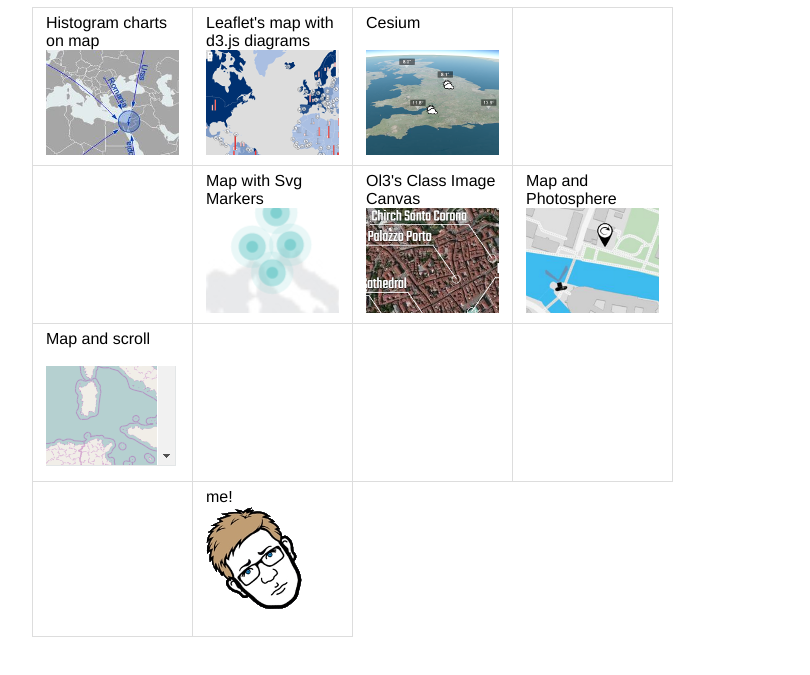
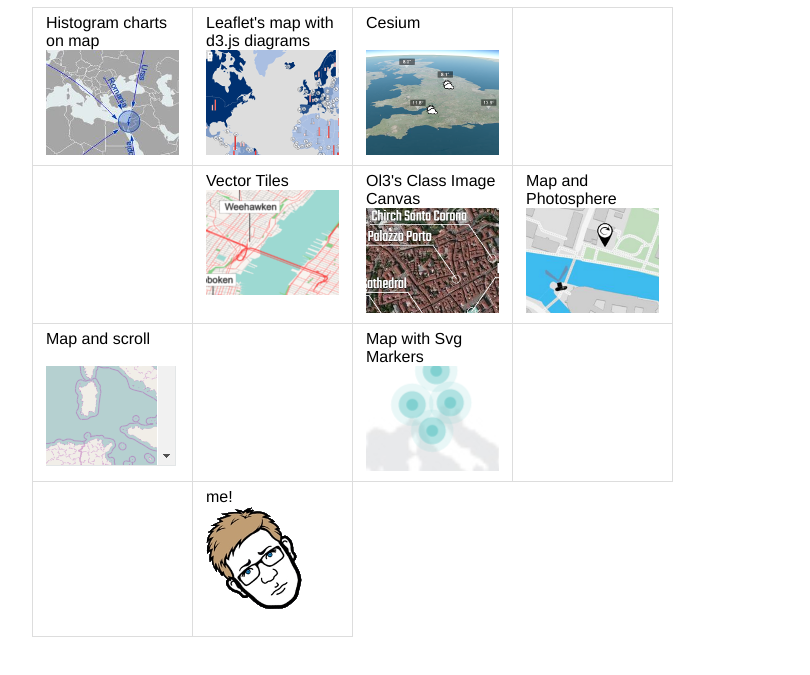
Before and after one commit to pafavero/pafavero.github.io, a plain HTML site: page index.html in a window 1280 px wide. Shown: the part 81-756 px from the top of the page, without its empty margins (292-1102 px from the left). Drawn offline with Linux system fonts and the light colour scheme.

Commit message:
minor change

```diff
--- a/index.html
+++ b/index.html
@@ -94,14 +94,14 @@
                 </tr>
                 <tr valign="top">
                     <td></td>
-                    <td><div>Map with Svg Markers</div><a target="_blank" href="https://rawgit.com/pafavero/mapWithSvgMarkers/master/index.html"><img width="133" src="img/svgMarkers.png"></a></td>
+                    <td><div>Vector Tiles</div><a target="_blank" href="https://cdn.rawgit.com/pafavero/map-vector-tile/master/index.html"><img width="133" src="img/vectorTile.png"></a></td>
                     <td><div>Ol3's Class Image Canvas</div><a target="_blank" href="https://cdn.rawgit.com/pafavero/map-image-canvas/master/index.html"><img width="133" src="img/imageCanvas.png"></a></td>
                     <td><div>Map and Photosphere</div><a target="_blank" href="https://cdn.rawgit.com/pafavero/map-photosphere/master/index.html"><img width="133" src="img/panorama.png"></a></td>
                 </tr>
                 <tr valign="top">
                     <td><div>Map and scroll</div><br><a target="_blank" href="https://cdn.rawgit.com/pafavero/map-scroll/master/index.html"><img width="133" src="img/mapAndScroll.png"></a></td>
                     <td></td>
-                    <td></td>
+                    <td><div>Map with Svg Markers</div><a target="_blank" href="https://rawgit.com/pafavero/mapWithSvgMarkers/master/index.html"><img width="133" src="img/svgMarkers.png"></a></td>
                     <td></td>
                 </tr>
                 <tr valign="top">
```
Also changed, not shown: img/vectorTile.png (added).
